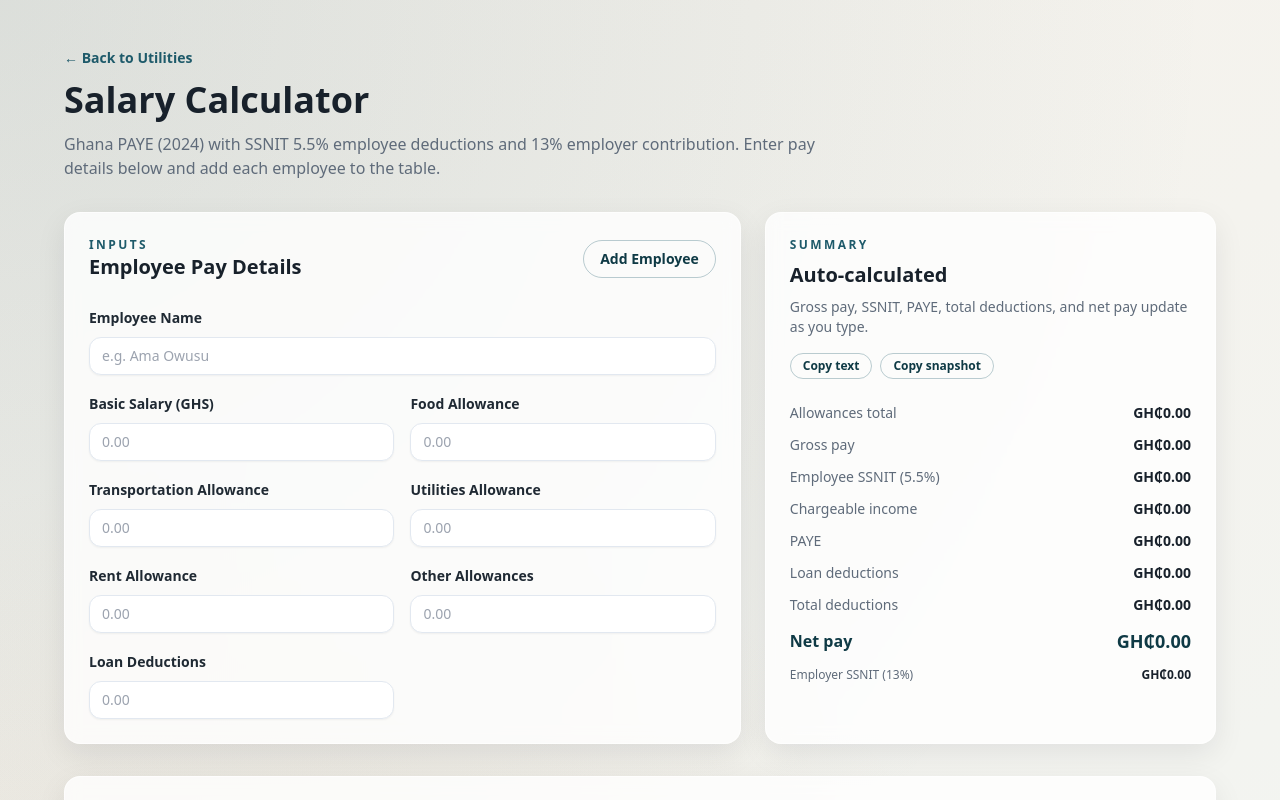
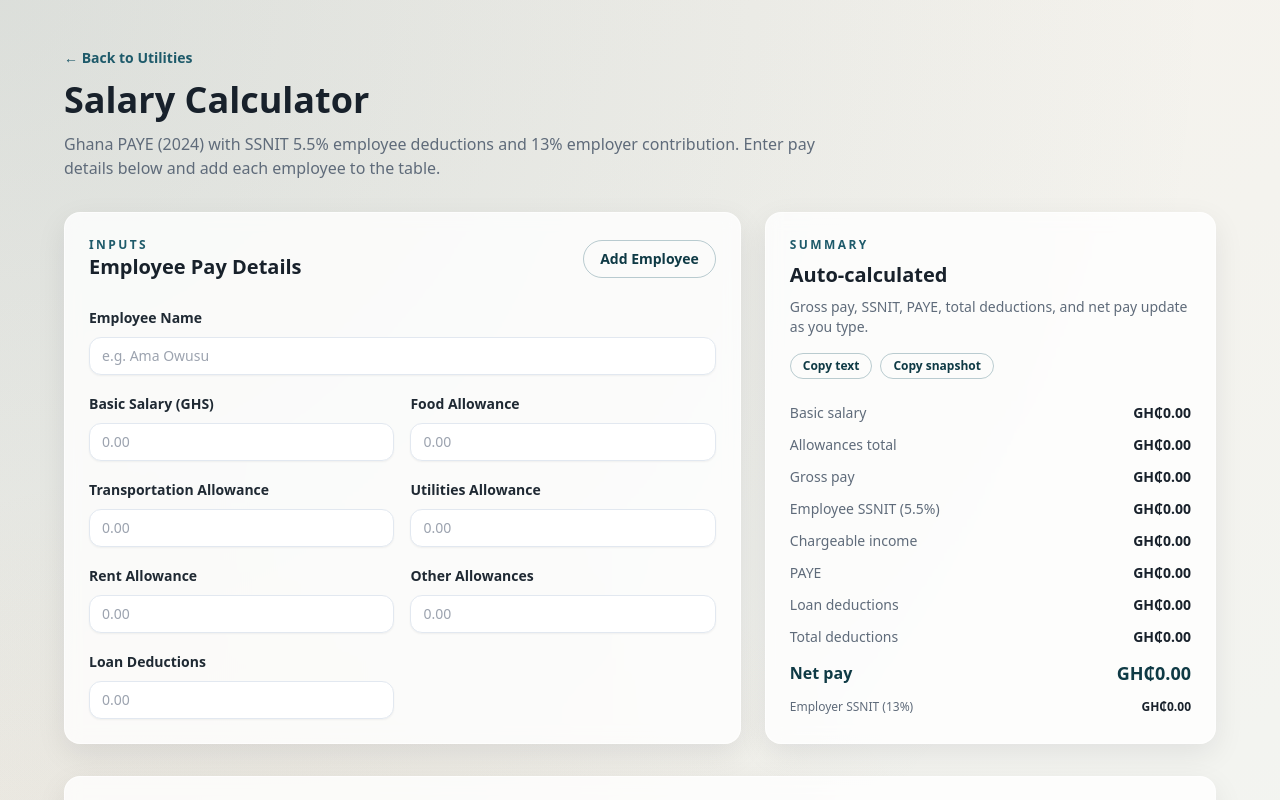
Before and after one commit to fulminair/levelsfield-utilities, a Next.js app in the folder utilities/: page /tools/salary in a window 1280 px wide. Shown: the top 800 px of the page. Built offline with nearby package versions, Linux system fonts and the light colour scheme.

Commit message:
Show basic salary in summary

```diff
--- a/utilities/src/app/tools/salary/page.tsx
+++ b/utilities/src/app/tools/salary/page.tsx
@@ -759,6 +759,12 @@ export default function SalaryCalculatorPage() {
 
             <div className="mt-6 grid gap-3">
               <div className="flex items-center justify-between text-sm">
+                <span className="text-[#5f6b7a]">Basic salary</span>
+                <span className="font-semibold text-[#18212b]">
+                  {formatMoney(calculations.basic)}
+                </span>
+              </div>
+              <div className="flex items-center justify-between text-sm">
                 <span className="text-[#5f6b7a]">Allowances total</span>
                 <span className="font-semibold text-[#18212b]">
                   {formatMoney(calculations.allowances)}
```
